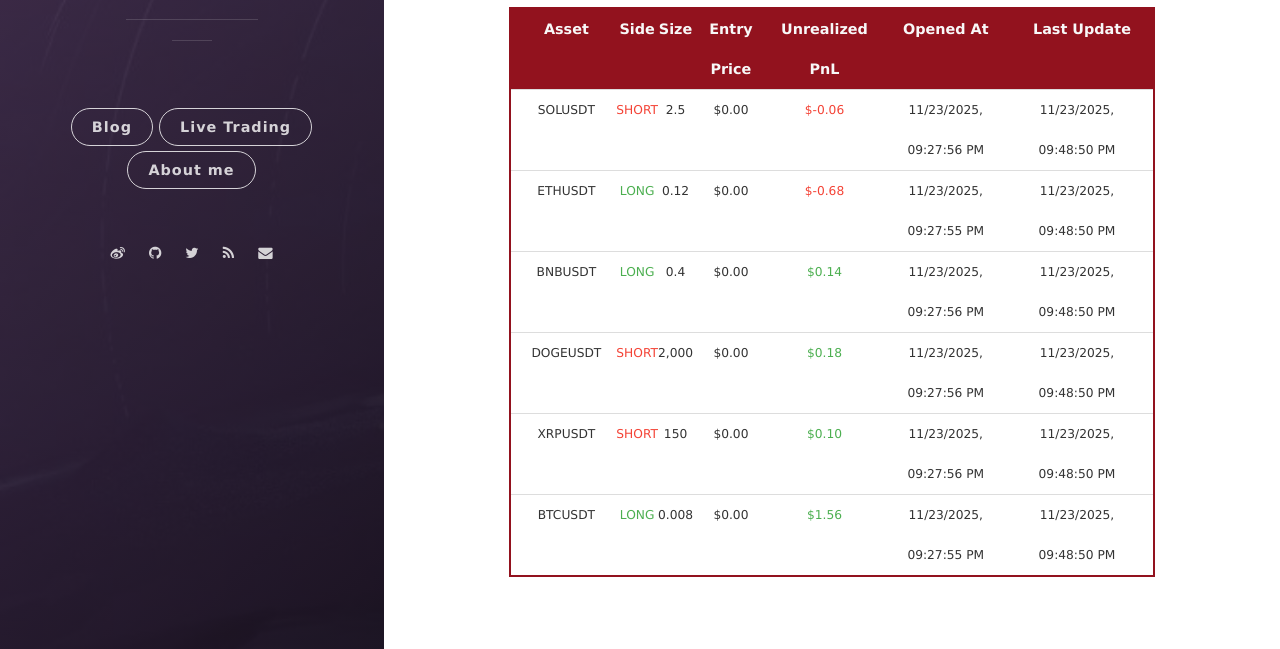
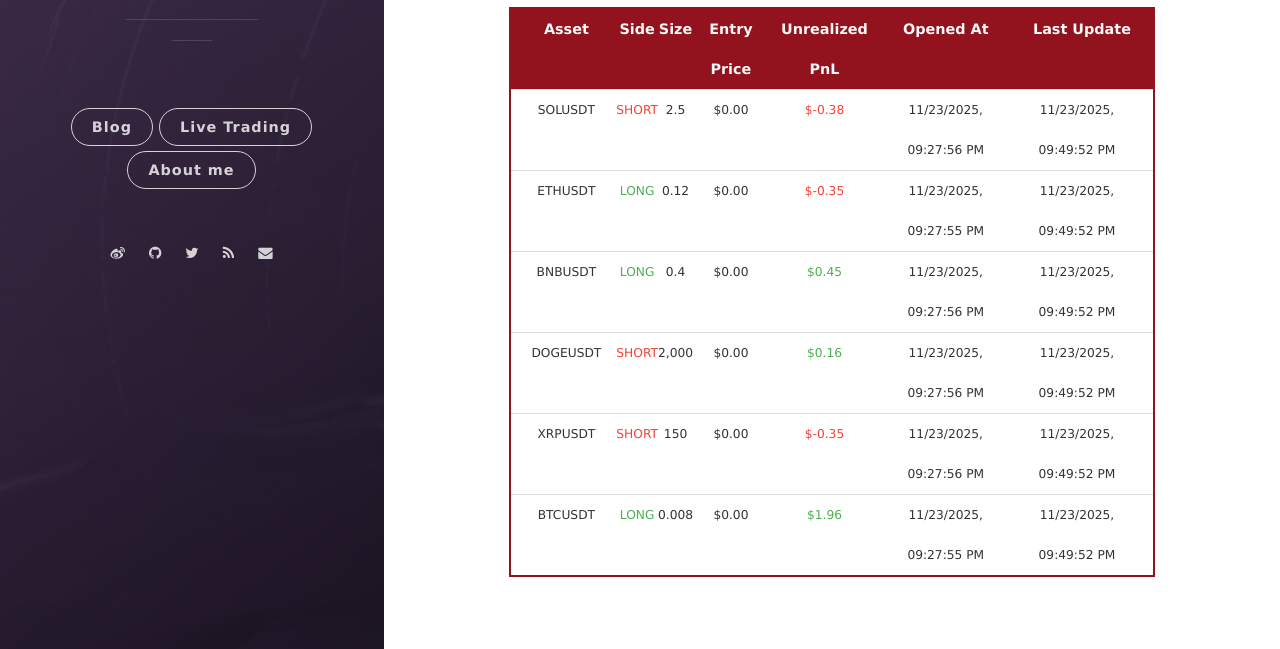
Before and after one commit to leeyegy/leeyegy.github.io, a Jekyll site: the page built from live-trading.html, in a window 1280 px wide and 1269 px high. Shown: the part 592-1241 px from the top of the window. Built offline with Jekyll 4.4.1, drawn with Linux system fonts in a browser that asks for light colours; nearby versions of some CDN libraries.

Commit message:
AccountMonitor: refresh positions 2025-11-24T05:49:52+08:00

```diff
--- a/assets/data/binance/positions.json
+++ b/assets/data/binance/positions.json
@@ -4,53 +4,53 @@
     "side": "SHORT",
     "size": 2.5,
     "entryPrice": 0.0,
-    "unrealizedPnl": -0.06256802,
+    "unrealizedPnl": -0.37905132,
     "openedAt": "2025-11-24T05:27:56+08:00",
-    "reportedAt": "2025-11-24T05:48:50+08:00"
+    "reportedAt": "2025-11-24T05:49:52+08:00"
   },
   {
     "symbol": "ETHUSDT",
     "side": "LONG",
     "size": 0.12,
     "entryPrice": 0.0,
-    "unrealizedPnl": -0.67533116,
+    "unrealizedPnl": -0.3516,
     "openedAt": "2025-11-24T05:27:55+08:00",
-    "reportedAt": "2025-11-24T05:48:50+08:00"
+    "reportedAt": "2025-11-24T05:49:52+08:00"
   },
   {
     "symbol": "BNBUSDT",
     "side": "LONG",
     "size": 0.4,
     "entryPrice": 0.0,
-    "unrealizedPnl": 0.144,
+    "unrealizedPnl": 0.44797231,
     "openedAt": "2025-11-24T05:27:56+08:00",
-    "reportedAt": "2025-11-24T05:48:50+08:00"
+    "reportedAt": "2025-11-24T05:49:52+08:00"
   },
   {
     "symbol": "DOGEUSDT",
     "side": "SHORT",
     "size": 2000.0,
     "entryPrice": 0.0,
-    "unrealizedPnl": 0.17556,
+    "unrealizedPnl": 0.16,
     "openedAt": "2025-11-24T05:27:56+08:00",
-    "reportedAt": "2025-11-24T05:48:50+08:00"
+    "reportedAt": "2025-11-24T05:49:52+08:00"
   },
   {
     "symbol": "XRPUSDT",
     "side": "SHORT",
     "size": 150.0,
     "entryPrice": 0.0,
-    "unrealizedPnl": 0.0989505,
+    "unrealizedPnl": -0.345,
     "openedAt": "2025-11-24T05:27:56+08:00",
-    "reportedAt": "2025-11-24T05:48:50+08:00"
+    "reportedAt": "2025-11-24T05:49:52+08:00"
   },
   {
     "symbol": "BTCUSDT",
     "side": "LONG",
     "size": 0.008,
     "entryPrice": 0.0,
-    "unrealizedPnl": 1.5646,
+    "unrealizedPnl": 1.95985768,
     "openedAt": "2025-11-24T05:27:55+08:00",
-    "reportedAt": "2025-11-24T05:48:50+08:00"
+    "reportedAt": "2025-11-24T05:49:52+08:00"
   }
 ]
```
